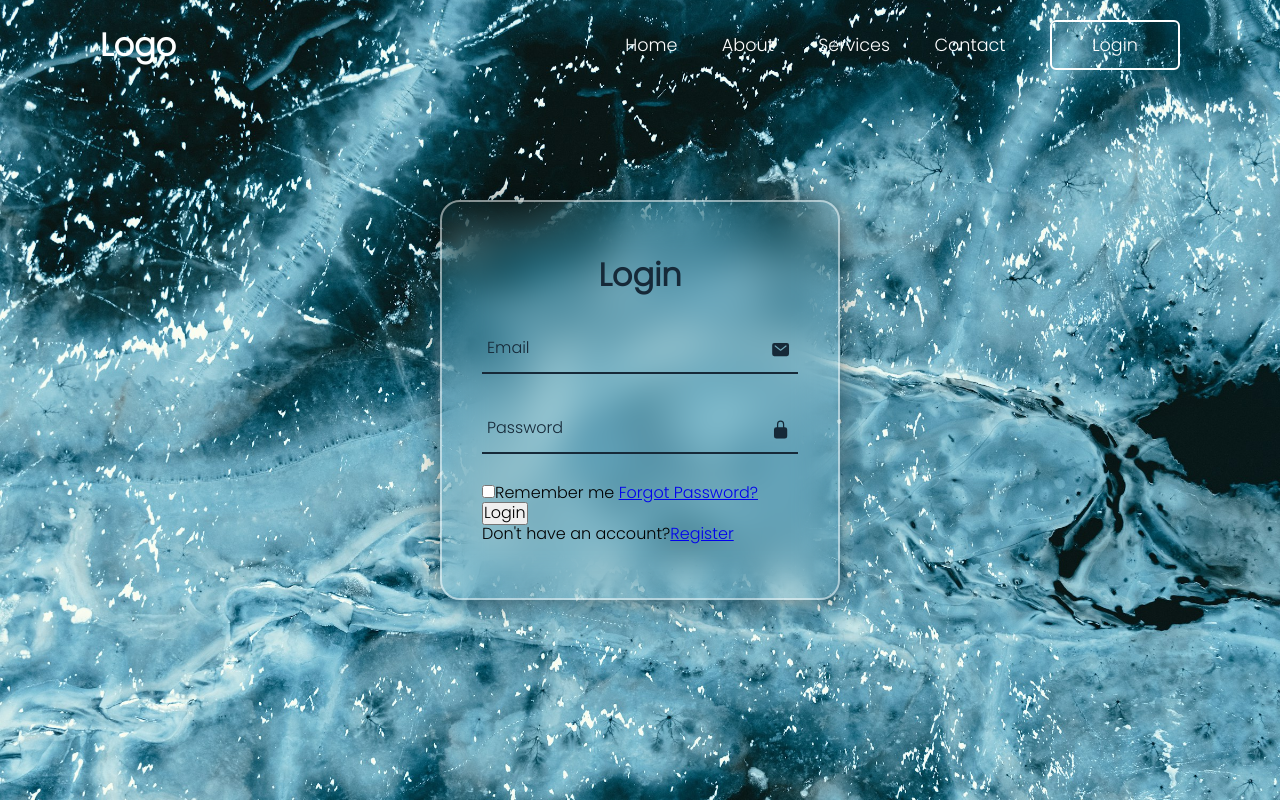
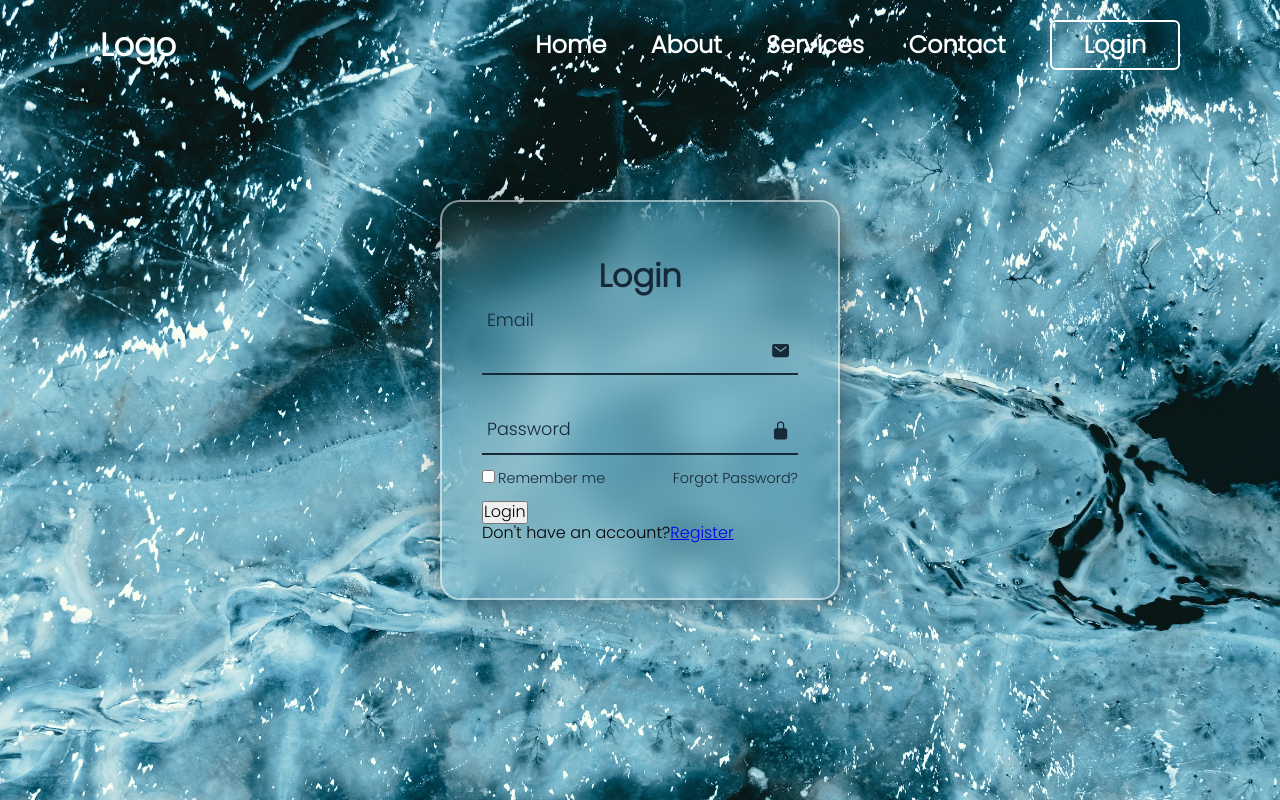
Before and after one commit to coding4freedom/CodeAlongPrac, a plain HTML site: page Website Login/index.html in a window 1280 px wide. Drawn offline with nearby package versions, Linux system fonts and the light colour scheme.

Commit message:
Website Login css updates to login panel

```diff
--- a/Website Login/css/style.css
+++ b/Website Login/css/style.css
@@ -55,10 +55,10 @@ header {
 
 .navigation a {
      position: relative;
-     font-size: 1.1em;
+     font-size: 1.5em;
      color: #fff;
      text-decoration: none;
-     font-weight: 500;
+     font-weight: 700;
      margin-left: 40px;
 }
 /* using this section of code you can create visual efforts to header links
@@ -91,9 +91,9 @@ header {
      outline: none;
      border-radius: 6px;
      cursor: pointer;
-     font-size: 1.1em;
+     font-size: 1.5em;
      color: #fff;
-     font-weight: 500;
+     font-weight: 700;
      margin-left: 40px;
      transition: .5s;
 }
@@ -137,6 +137,7 @@ footer {
 
 .form-box h2 {
      font-size: 2em;
+     font-weight: 700;
      color: #162938;
      text-align: center;
 }
@@ -154,10 +155,16 @@ footer {
      top: 50%;
      left: 5px;
      transform: translateY(-50%);
-     font-size: 1em;
+     font-size: 1.1em;
      color: #162938;
      font-weight: 500;
      pointer-events: none;
+     transition: .5s;
+}
+
+.input-box input:focus~label,
+.input-box input:valid~label {
+     top: -5px;
 }
 
 .input-box input {
@@ -166,6 +173,10 @@ footer {
      background: transparent;
      border: none;
      outline: none;
+     font-size: 1em;
+     color: #162938;
+     font-weight: 600;
+     padding: 0 35px 0 5px;
 }
 
 .input-box .icon {
@@ -175,3 +186,26 @@ footer {
      color: #162938;
      line-height: 57px;
 }
+
+.remember-forgot {
+     font-size: .9em;
+     color: #162938;
+     font-weight: 500;
+     margin: -15px 0 15px;
+     display: flex;
+     justify-content: space-between;
+}
+
+.remember-forgot label input {
+     accent-color: #162938;
+     margin-right: 3px;
+}
+
+.remember-forgot a  {
+     color: #162938;
+     text-decoration: none;
+}
+
+.remember-forgot a:hover {
+     text-decoration: underline;
+}
```
